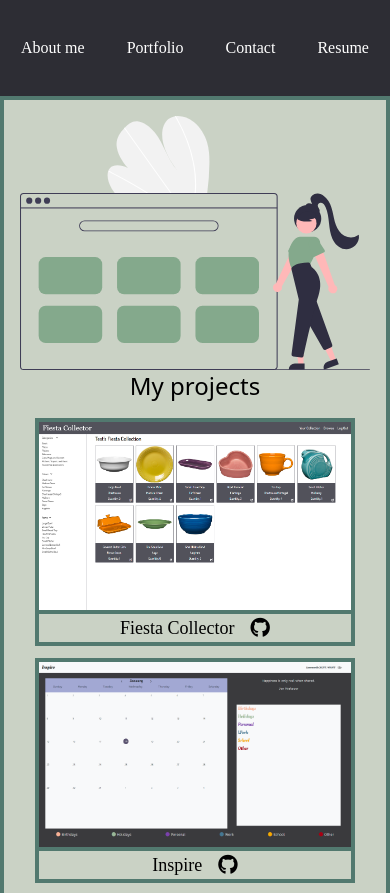
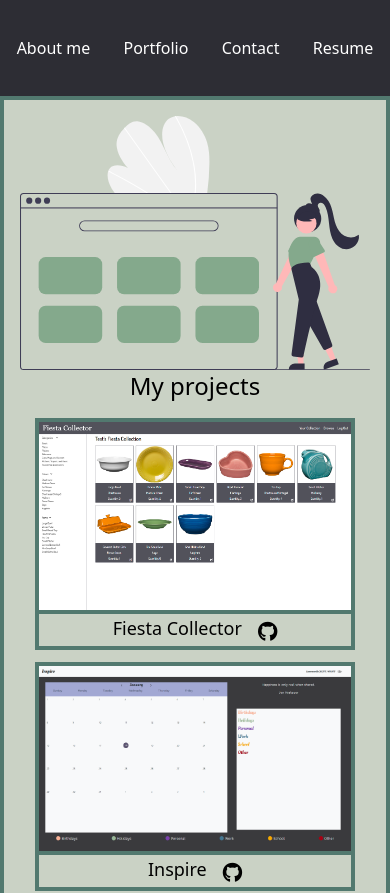
Before and after one commit to MasakiSenpai/react-portfolio, a React (Create React App) app: page /react-portfolio/portfolio in a window 390 px wide. Shown: the top 893 px of the page. Built offline with nearby package versions, Linux system fonts and the light colour scheme.

Commit message:
removed font, wasn't working

```diff
--- a/public/index.html
+++ b/public/index.html
@@ -22,7 +22,7 @@
       work correctly both with client-side routing and a non-root public URL.
       Learn how to configure a non-root public URL by running `npm run build`.
     -->
-    <title>Portolio</title>
+    <title>Amanda's Portfolio</title>
   </head>
   <body>
     <div id="root"></div>
--- a/src/components/Nav.js
+++ b/src/components/Nav.js
@@ -16,22 +16,22 @@ export default function Nav() {
 
     return (
         <div  className='bg-raisin h-24 flex flex-wrap justify-around items-center'>
-            <Link  to='/react-portfolio' className='text-white font-neon hover:text-rose'>
+            <Link  to='/react-portfolio' className='text-white hover:text-rose'>
                <div className='nav active'>
                     About me
                </div>
             </Link>
-            <Link to='/react-portfolio/portfolio' className='text-white font-neon hover:text-cambridge'>
+            <Link to='/react-portfolio/portfolio' className='text-white hover:text-cambridge'>
                 <div className='nav'>
                     Portfolio
                 </div>
             </Link>
-            <Link to='/react-portfolio/contact' className='text-white font-neon hover:text-blue-400'>
+            <Link to='/react-portfolio/contact' className='text-white hover:text-blue-400'>
                 <div className='nav'>
                     Contact
                 </div>
             </Link>
-            <Link to='/react-portfolio/resume' className='text-white font-neon hover:text-tropical'>
+            <Link to='/react-portfolio/resume' className='text-white hover:text-tropical'>
                 <div className='nav'>
                     Resume
                 </div>
--- a/src/components/Projects.js
+++ b/src/components/Projects.js
@@ -6,9 +6,9 @@ export default function Projects({image, name, link}) {
             <div className='border border-4 border-green text-center w-80'>
                 <img className='border-b-4 border-green' src={image} alt='project preview'/>
                 <div className='flex justify-center gap-4 '>
-                    <h1 className='font-neon text-lg md:text-xl lg:text-2xl'> {name} </h1>
+                    <h1 className='text-lg md:text-xl lg:text-2xl'> {name} </h1>
                     <a href={link}>
-                        <i className='fa-brands fa-github text-xl hover:text-cambridge'></i>
+                        <i className='fa-brands fa-github text-xl mt-1 hover:text-cambridge'></i>
                     </a>
                 </div>
             </div>
--- a/src/pages/Home.js
+++ b/src/pages/Home.js
@@ -9,8 +9,8 @@ export default function Home() {
             </div>
             <div className='flex justify-center my-5 mb-10'>
                 <div className='border border-4 border-rose bg-red-100 p-12 text-center max-w-[420px]'>
-                    <h2 className='font-neon'> Hey, My name is Amanda </h2>
-                    <p className='font-neon'> Nice to meet you. I am a junior web devloper with the MERN stack who loves never leaving my house.
+                    <h2> Hey, My name is Amanda </h2>
+                    <p> Nice to meet you. I am a junior web devloper with the MERN stack who loves never leaving my house.
                         Recently graduated from Georgia Tech Full Stack Web Devlopemt BootCamp! ♪ \(´。`˵)／♪ </p>
                 </div>
             </div>
```
